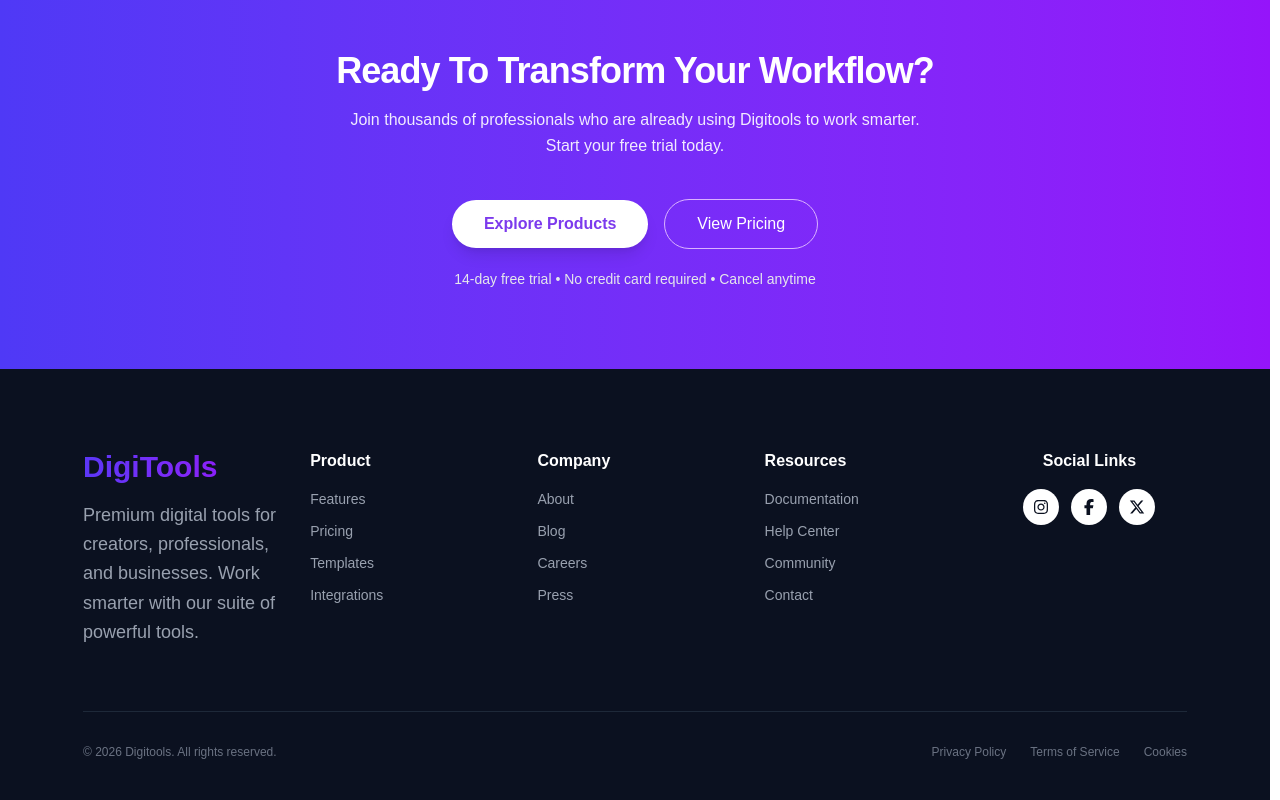
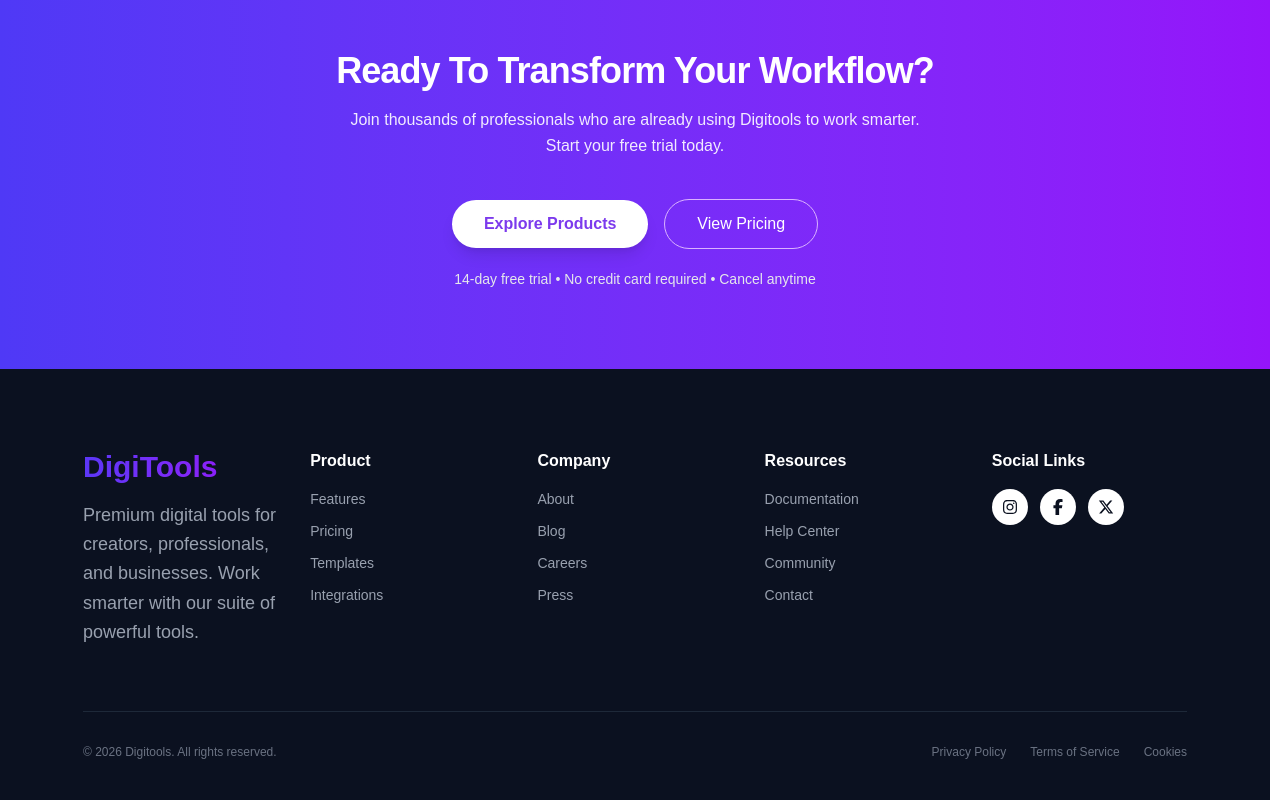
Before and after one commit to Redwanhossain200/digitools-website, a React (Vite) app: page / in a window 1280 px wide. Shown: the part 3840-4640 px from the top of the page. Built offline with nearby package versions, Linux system fonts and the light colour scheme.

Commit message:
last final commit

```diff
--- a/src/components/Footer.jsx
+++ b/src/components/Footer.jsx
@@ -44,7 +44,7 @@ const Footer = () => {
             </ul>
           </div>
 
-          <div className="flex flex-col items-center">
+          <div className="flex flex-col items-center lg:items-start">
             <h3 className="text-white font-semibold mb-4">Social Links</h3>
             <div className="flex justify-center md:justify-start space-x-3">
               <button className="w-9 h-9 cursor-pointer bg-white rounded-full flex items-center justify-center text-[#0b1120] hover:bg-gray-200 hover:-translate-y-2 hover:shadow-2xl transition">
--- a/src/components/Navbar.jsx
+++ b/src/components/Navbar.jsx
@@ -10,7 +10,7 @@ const Navbar = ({ cart, setActiveTab, isMenuOpen, setIsMenuOpen }) => {
     <nav className="sticky top-0 bg-white/80 backdrop-blur-md z-100 border-b transition-all duration-300 border-gray-100">
       <div className="max-w-7xl mx-auto px-4 sm:px-6 lg:px-20 py-4 flex justify-between items-center">
 
-        <h1 className="text-xl md:text-4xl font-bold bg-linear-to-r from-[#4F39F6] via-[#9514FA] to-[#4F39F6] bg-clip-text text-transparent animate-gradient-text shrink-0">
+        <h1 className="text-3xl md:text-4xl font-bold bg-linear-to-r from-[#4F39F6] via-[#9514FA] to-[#4F39F6] bg-clip-text text-transparent animate-gradient-text shrink-0">
           DigiTools
         </h1>
 
```
